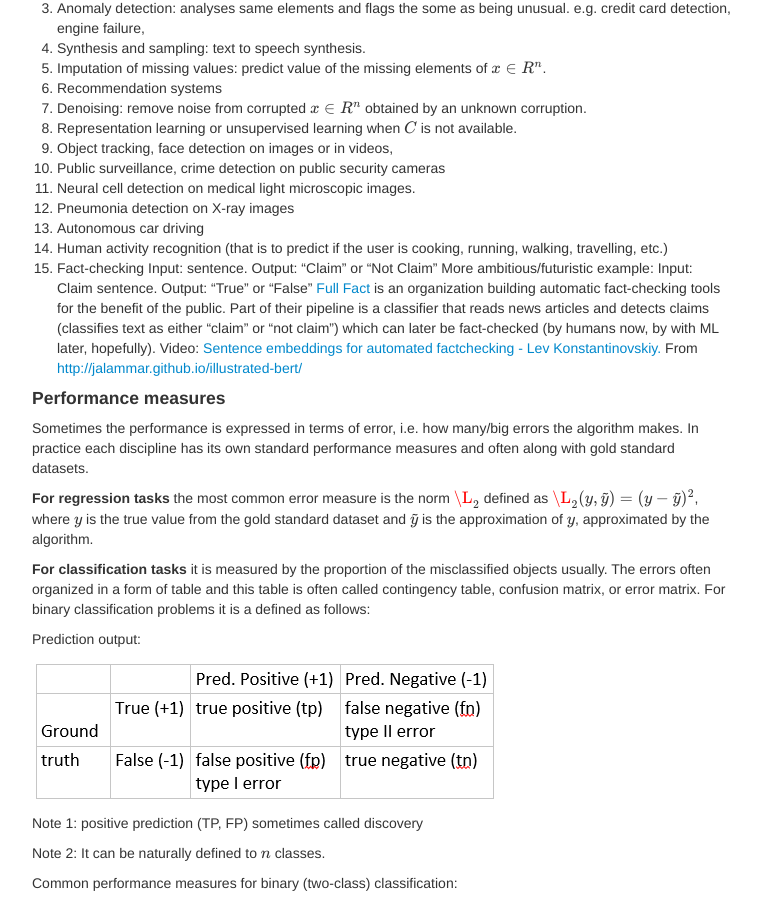
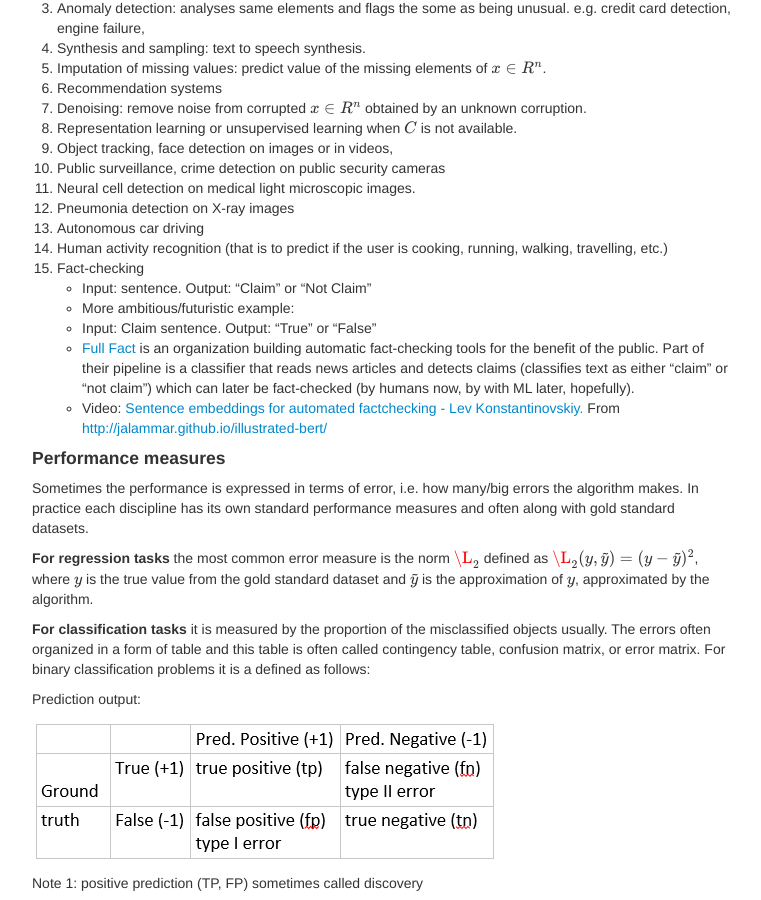
Before and after one commit to kfattila/kfattila.github.io, a Jekyll site: the page built from pages/introduction.md, in a window 1280 px wide and 900 px high, scrolled down 4456 px. Shown: the whole window, without its empty margins (258-1019 px from the left). Built offline with Jekyll 4.4.1, drawn with Linux system fonts in a browser that asks for light colours; formulas are drawn with MathJax 3; comment, search, counter and statistics services are not loaded; part of the change alters nothing that is shown.

Commit message:
Lectures

```diff
--- a/pages/introduction.md
+++ b/pages/introduction.md
@@ -108,11 +108,11 @@ Source: [http://www.amstat.org/publications/jse/v16n3/kuiper.xls](http://www.ams
 15. Autonomous car driving
 16. Human activity recognition (that is to predict if the user is cooking, running, walking, travelling, etc.)
 17. Fact-checking
- Input: sentence. Output: “Claim” or “Not Claim”
- More ambitious/futuristic example:
- Input: Claim sentence. Output: “True” or “False”
- [Full Fact](https://fullfact.org/) is an organization building automatic fact-checking tools for the benefit of the public. Part of their pipeline is a classifier that reads news articles and detects claims (classifies text as either “claim” or “not claim”) which can later be fact-checked (by humans now, by with ML later, hopefully).
- Video: [Sentence embeddings for automated factchecking - Lev Konstantinovskiy.](https://www.youtube.com/watch?v=ddf0lgPCoSo)
+ * Input: sentence. Output: “Claim” or “Not Claim”
+ * More ambitious/futuristic example:
+ * Input: Claim sentence. Output: “True” or “False”
+ * [Full Fact](https://fullfact.org/) is an organization building automatic fact-checking tools for the benefit of the public. Part of their pipeline is a classifier that reads news articles and detects claims (classifies text as either “claim” or “not claim”) which can later be fact-checked (by humans now, by with ML later, hopefully).
+ * Video: [Sentence embeddings for automated factchecking - Lev Konstantinovskiy.](https://www.youtube.com/watch?v=ddf0lgPCoSo)
  From [http://jalammar.github.io/illustrated-bert/](http://jalammar.github.io/illustrated-bert/)
 
 #### Performance measures
```
